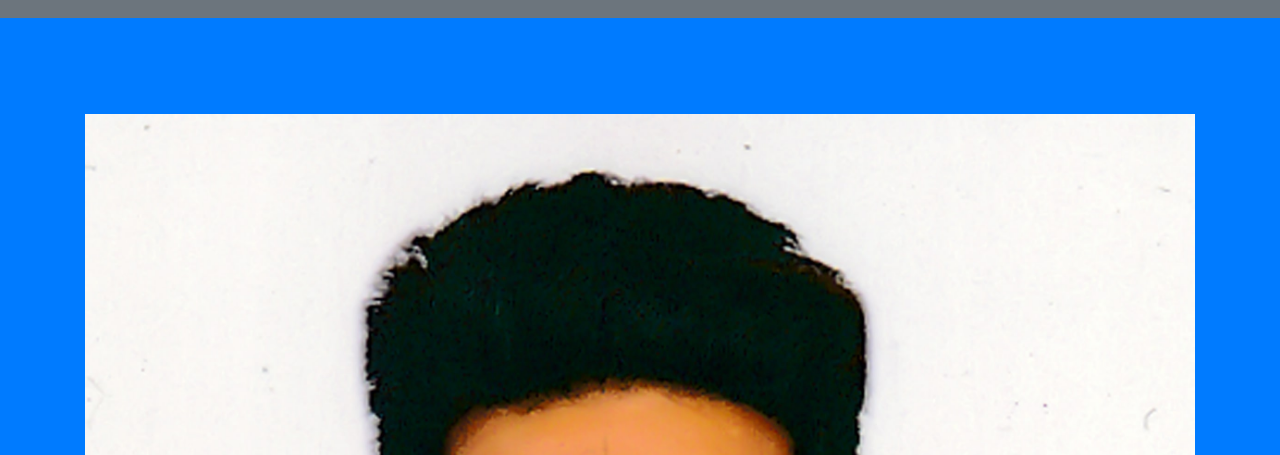
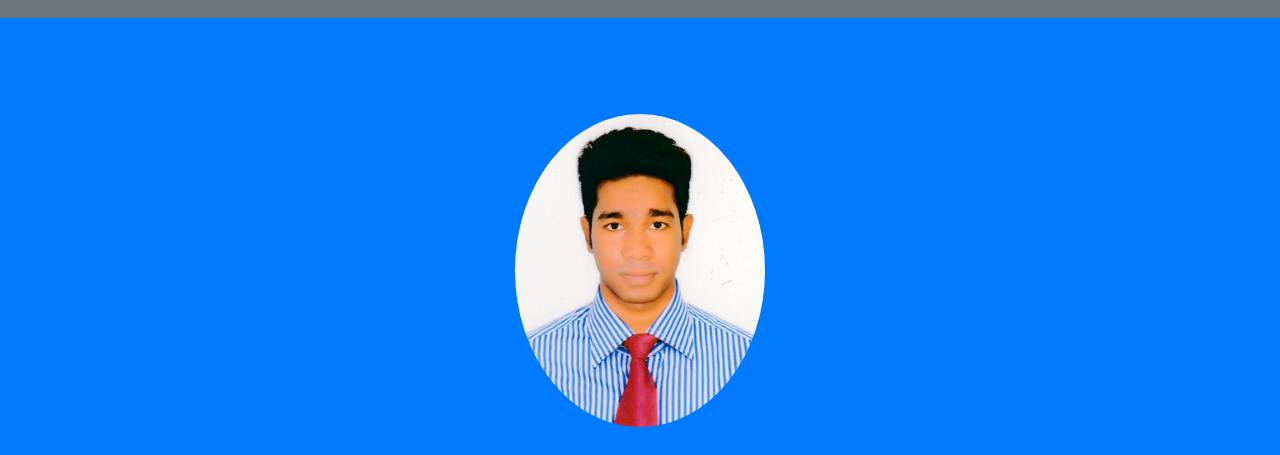
Before and after one commit to sajalkhan/Portfolio, a website with bundled scripts: page index.html in a window 1280 px wide. Shown: the part 88-543 px from the top of the page. Built offline with nearby package versions, Linux system fonts and the light colour scheme.

Commit message:
change image radious

```diff
--- a/index.html
+++ b/index.html
@@ -55,7 +55,7 @@
     <!-- Header -->
     <header class="masthead bg-primary text-white text-center">
       <div class="container">
-        <img class="img-fluid mb-5 d-block mx-auto" src="img/profile.png" alt="">
+        <img class="img-fluid mb-5 d-block mx-auto" style="width: 250px;border-radius: 50%" src="img/profile.png" alt="">
         <h1 class="text-uppercase mb-0">MD.SOHARUB HOSSEN</h1>
         <hr class="star-light">
         <h2 class="font-weight-light mb-0">Asp.Net Developer - Problem Solver - Blogger</h2>
```
